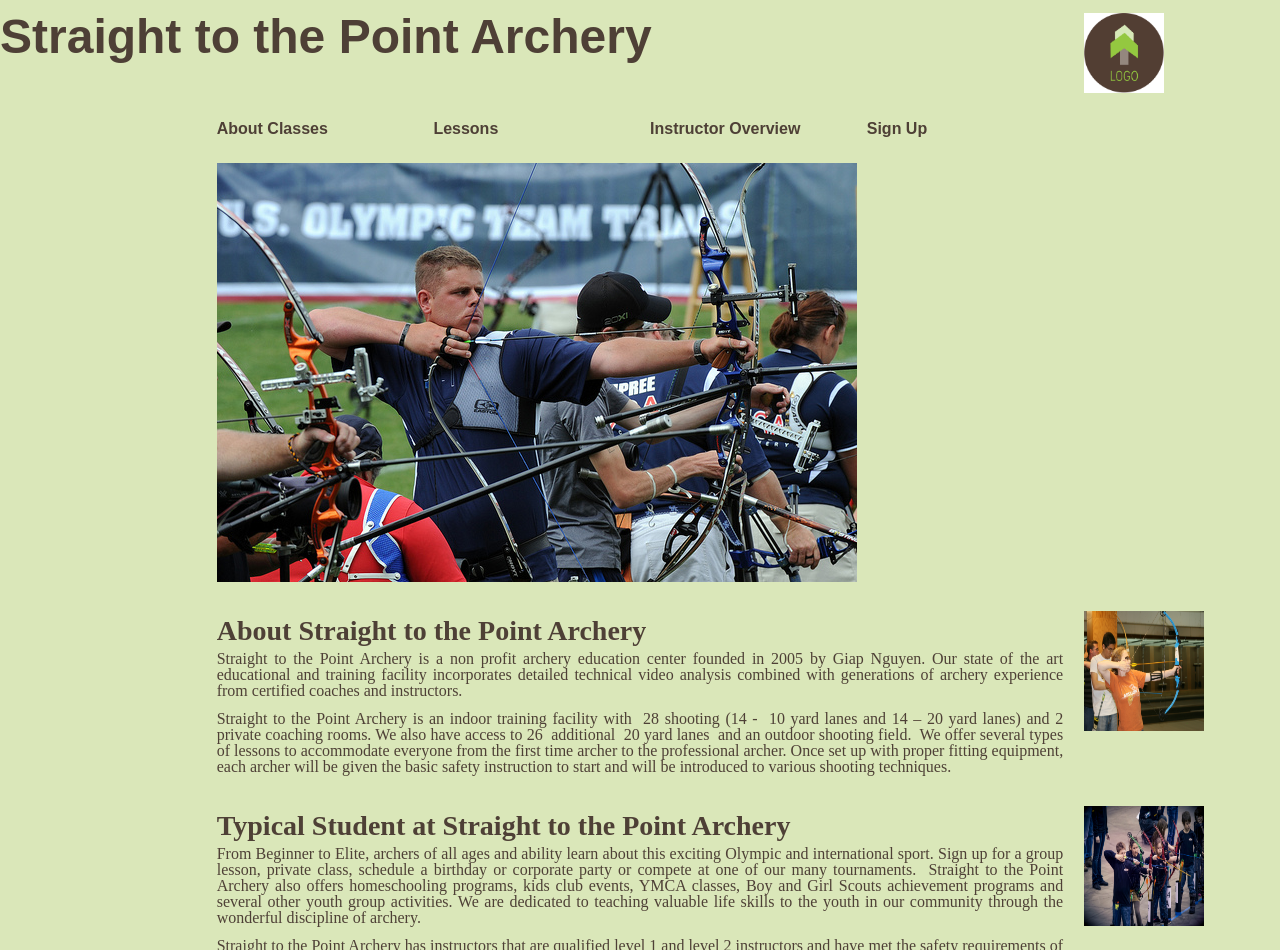
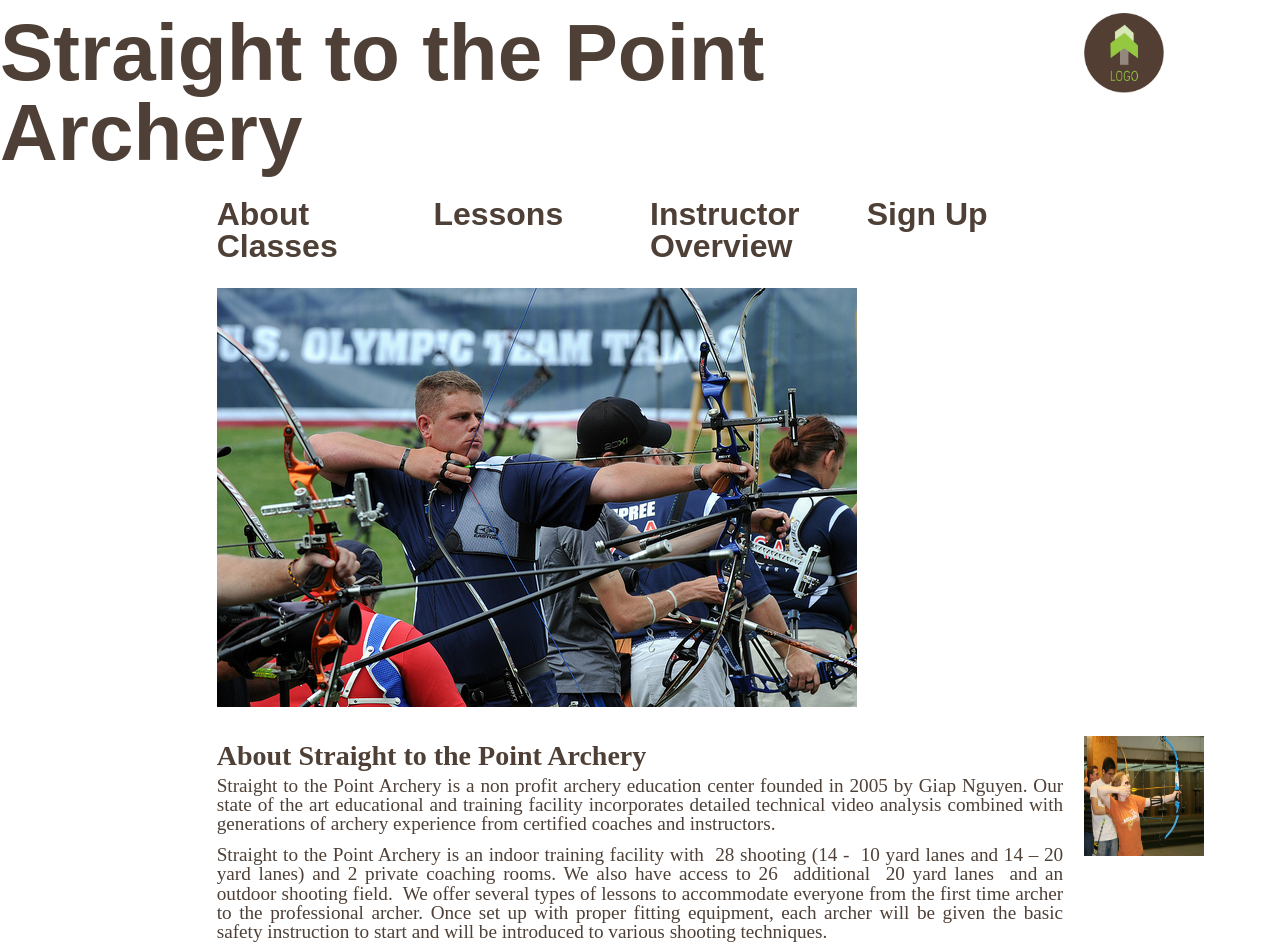
Before and after one commit to deanpd/client-site, a plain HTML site: page index.html in a window 1280 px wide. Shown: the top 950 px of the page. Drawn offline with Linux system fonts and the light colour scheme.

Commit message:
Being picky about typography

```diff
--- a/styles/styles.css
+++ b/styles/styles.css
@@ -2,10 +2,6 @@
 
 h1 {
   font-family: "abril-fatface", serif;
-}
-
-body {
-  background-color: rgb(218, 231, 185);
 }
 
 ul {
@@ -14,7 +10,7 @@ ul {
 
 a {
   font-family: "league-gothic", sans-serif;
-  font-size: 1rem;
+  font-size: 2rem;
   font-weight: 700;
   color: rgb(78, 64, 54);
   text-decoration: none;
@@ -23,7 +19,7 @@ a {
 h1 {
   font-family: "league-gothic", sans-serif;
   font-weight: 900;
-  font-size: 3rem;
+  font-size: 5rem;
   color: rgb(78, 64, 54);
 }
 
@@ -37,6 +33,7 @@ h2, h3, h4, h5 {
 
 .bodycopy {
   font-family: "garamond-premier-pro", serif;
+  font-size: 1.2rem;
   color: rgb(78, 64, 54);
   text-align: justify;
   padding: 0.375rem 0rem 0.375rem 0;
```
